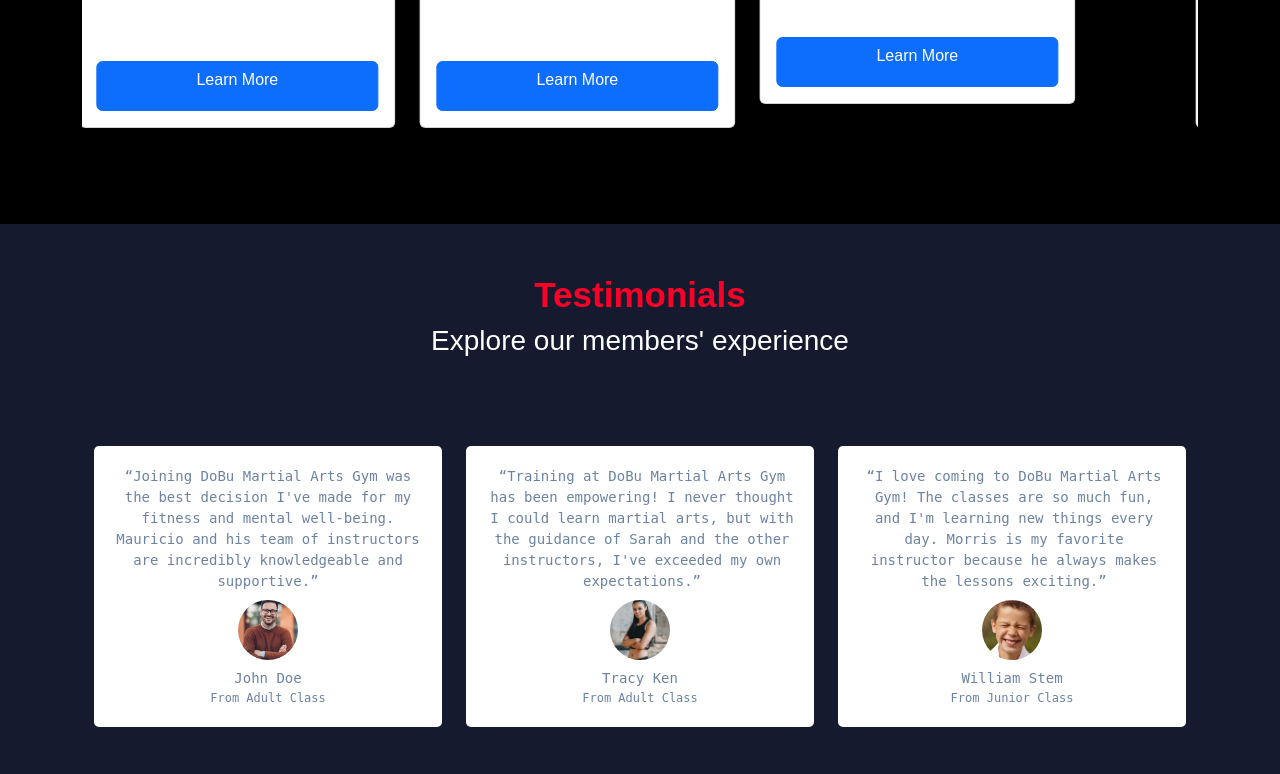
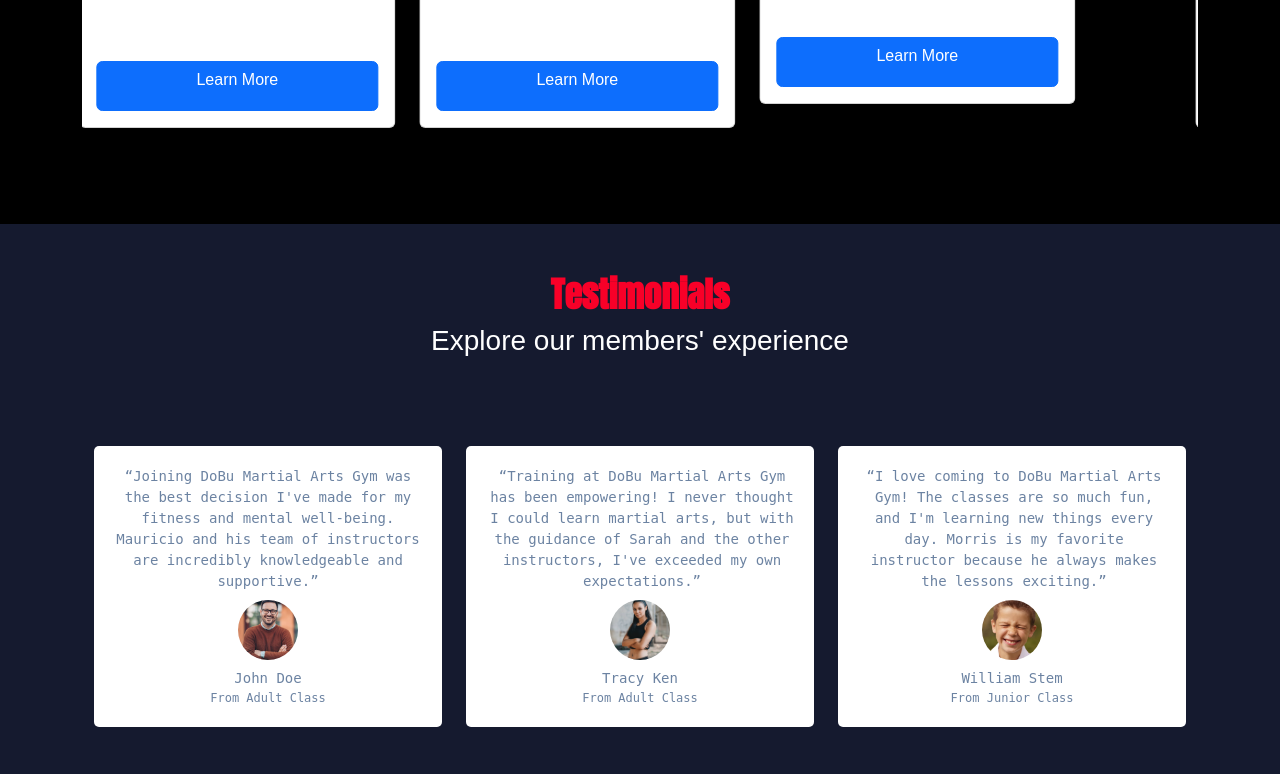
Before and after one commit to Thiri06/DoBu-Gym, a plain HTML site: page index.html in a window 1280 px wide. Shown: the part 1623-2397 px from the top of the page. Drawn offline with nearby package versions, Linux system fonts and the light colour scheme.

Commit message:
Update index.html

```diff
--- a/index.html
+++ b/index.html
@@ -8,6 +8,7 @@
     <link rel="stylesheet" type="text/css" href="style.css">
     <link href="https://cdn.jsdelivr.net/npm/bootstrap@5.3.1/dist/css/bootstrap.min.css" rel="stylesheet"
         integrity="sha384-4bw+/aepP/YC94hEpVNVgiZdgIC5+VKNBQNGCHeKRQN+PtmoHDEXuppvnDJzQIu9" crossorigin="anonymous">
+    <link href="https://fonts.googleapis.com/css2?family=Anton&display=swap" rel="stylesheet">
     <script src="https://cdn.jsdelivr.net/npm/bootstrap@5.3.1/dist/js/bootstrap.bundle.min.js"
         integrity="sha384-HwwvtgBNo3bZJJLYd8oVXjrBZt8cqVSpeBNS5n7C8IVInixGAoxmnlMuBnhbgrkm"
         crossorigin="anonymous"></script>
```
